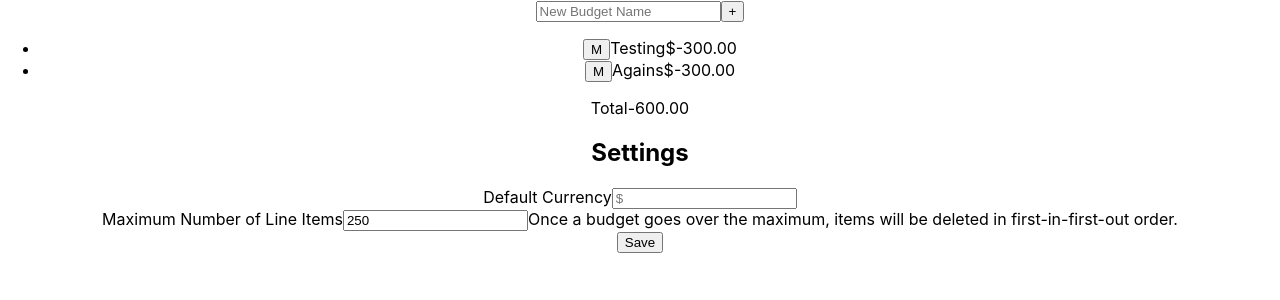
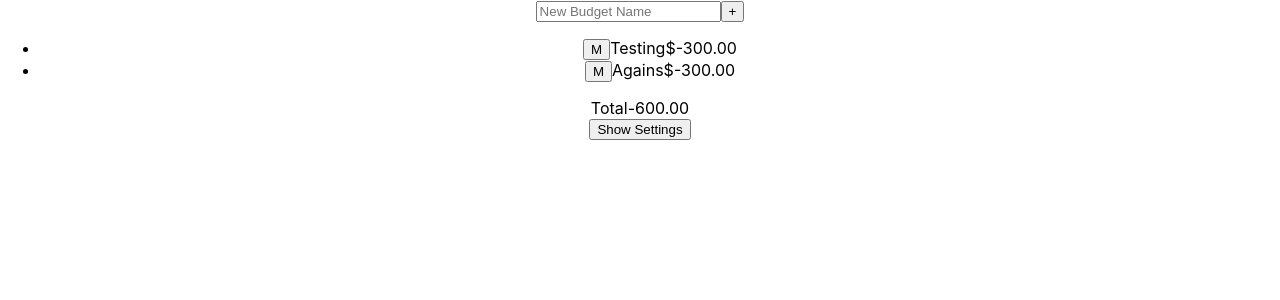
Before and after one commit to helloRupa/simply-budget, a React (Create React App) app: page / in a window 1280 px wide. Shown: the top 300 px of the page. Built offline with nearby package versions, Linux system fonts and the light colour scheme; data requests are answered from the project's data file; the HTML template or start-up script is replaced by a standard one.

Commit message:
Add settings button

```diff
--- a/src/components/Dashboard.js
+++ b/src/components/Dashboard.js
@@ -8,21 +8,31 @@ import Settings from './dashboard/Settings';
 
 function Dashboard() {
   const [budgets, setBudgets] = useState([]);
+  const [showSettings, setShowSettings] = useState(false);
+
+  useEffect(() => {
+    getBudgets().then(setBudgets);
+  }, []);
 
   const removeBudget = id => {
     setBudgets(budgets.filter(budget => budget.id !== id));
   };
 
-  useEffect(() => {
-    getBudgets().then(setBudgets);
-  }, []);
+  const handleShowSettingsClick = () => {
+    setShowSettings(!showSettings);
+  };
+
+  const updateSettingsButton = () => (showSettings) ? 'Close Settings' : 'Show Settings';
+
+  const displaySettings = () => (showSettings) ? <Settings /> : '';
 
   return (
     <div>
       <CreateBudget setBudgets={setBudgets} />
       <Budgets budgets={budgets} removeBudget={removeBudget} />
       <Total budgets={budgets} />
-      <Settings />
+      {displaySettings()}
+      <button onClick={handleShowSettingsClick}>{updateSettingsButton()}</button>
     </div>
   )
 }
```
